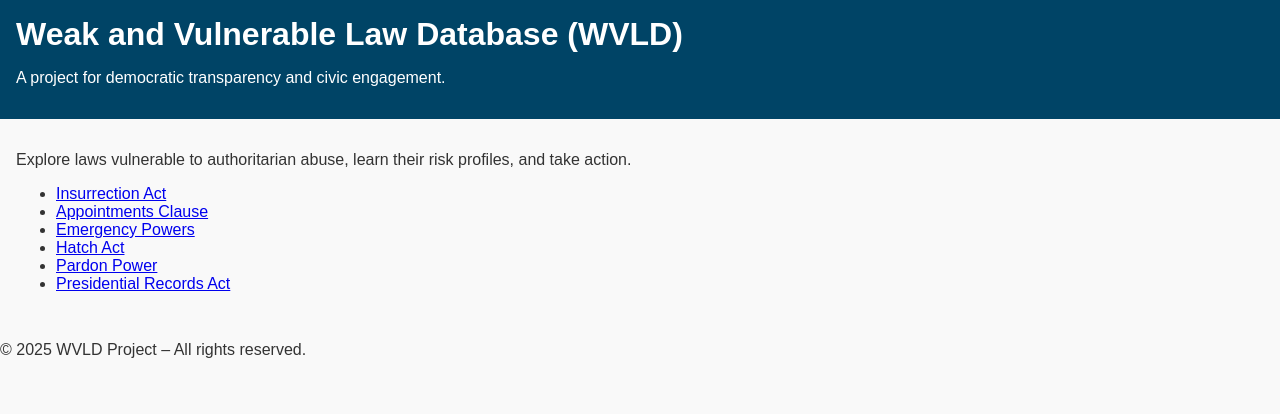
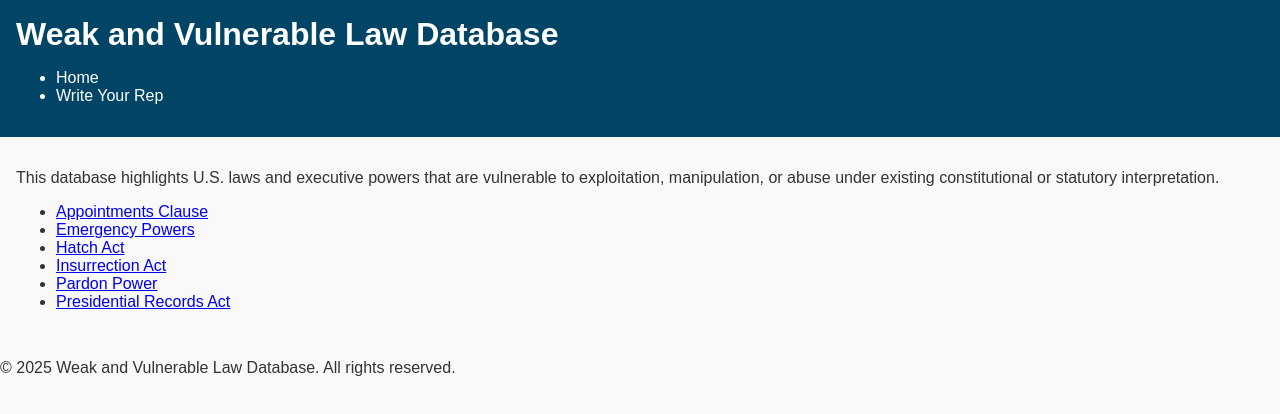
Before and after one commit to DWmFrancis/weak-vulnerable-law-db, a plain HTML site: page index.html in a window 1280 px wide. Drawn offline with Linux system fonts and the light colour scheme.

Commit message:
Add files via upload

```diff
--- a/index.html
+++ b/index.html
@@ -2,28 +2,40 @@
 <html lang="en">
 <head>
   <meta charset="UTF-8" />
-  <meta name="viewport" content="width=device-width, initial-scale=1.0" />
-  <title>Weak and Vulnerable Law Database (WVLD)</title>
+  <meta name="viewport" content="width=device-width, initial-scale=1.0"/>
+  <title>Weak and Vulnerable Law Database</title>
   <link rel="stylesheet" href="style.css" />
 </head>
 <body>
   <header>
-    <h1>Weak and Vulnerable Law Database (WVLD)</h1>
-    <p>A project for democratic transparency and civic engagement.</p>
+    <h1>Weak and Vulnerable Law Database</h1>
+    <nav>
+      <ul>
+        <li><a href="index.html" class="active">Home</a></li>
+        <li><a href="write_your_rep.html">Write Your Rep</a></li>
+      </ul>
+    </nav>
   </header>
+
   <main>
-    <p>Explore laws vulnerable to authoritarian abuse, learn their risk profiles, and take action.</p>
+    <section class="intro">
+      <p>This database highlights U.S. laws and executive powers that are vulnerable to exploitation, manipulation, or abuse under existing constitutional or statutory interpretation.</p>
+    </section>
+
+    <section class="law-list">
       <ul>
-      <li><a href="insurrection_act.html">Insurrection Act</a></li>
         <li><a href="appointments_clause.html">Appointments Clause</a></li>
         <li><a href="emergency_powers.html">Emergency Powers</a></li>
         <li><a href="hatch_act.html">Hatch Act</a></li>
+        <li><a href="insurrection_act.html">Insurrection Act</a></li>
         <li><a href="pardon_power.html">Pardon Power</a></li>
         <li><a href="presidential_records_act.html">Presidential Records Act</a></li>
       </ul>
+    </section>
   </main>
+
   <footer>
-    <p>&copy; 2025 WVLD Project – All rights reserved.</p>
+    <p>&copy; 2025 Weak and Vulnerable Law Database. All rights reserved.</p>
   </footer>
 </body>
 </html>
```
Lines whose indentation alone changed are shown as unchanged.
